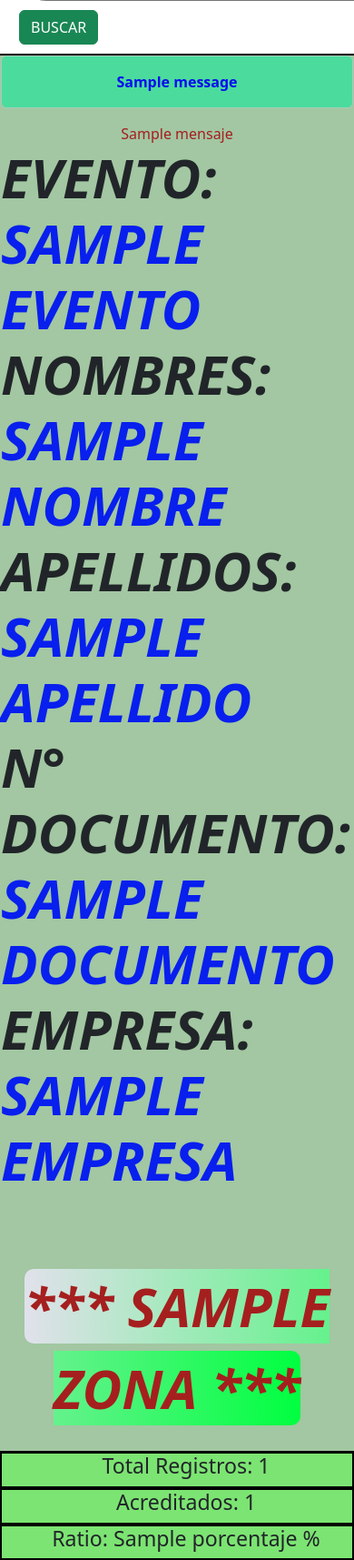
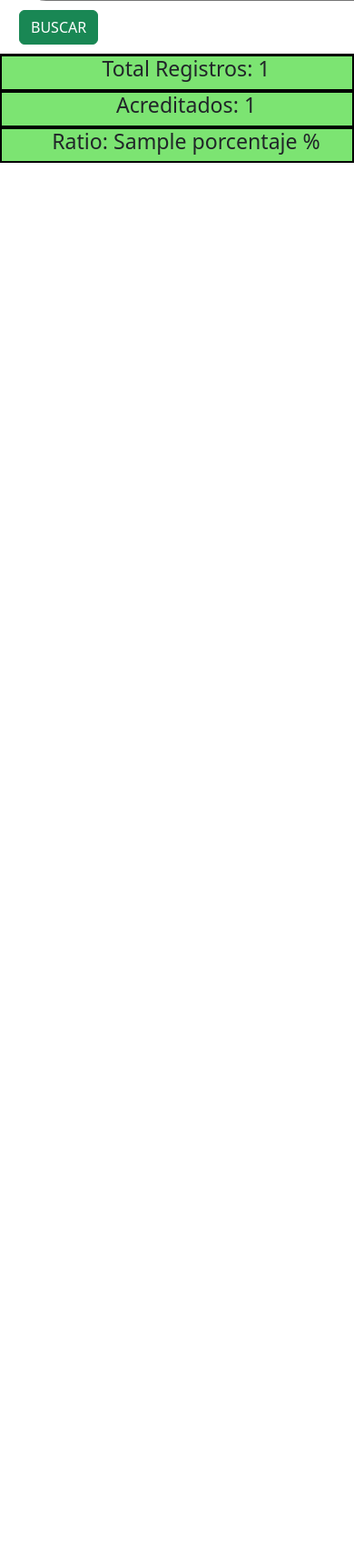
Before and after one commit to lcastillo1486/bk_acreditaciones, a Django app: template eventos/templates/acredpersonalmovil.html in a window 390 px wide; the page is wider, and only the part inside the window is pictured. Shown: the part 747-2462 px from the top of that part at 91% size. After the commit the page ends 926 px from the top of that part, so only its background shows below. Run offline with Django 4.2, Linux system fonts and the light colour scheme; the template is opened without the code that fills it: most values are stand-ins (such as "Sample title", 1, 10 or a date in 2020); one stand-in notice (Sample message) is shown.

Commit message:
prueba80

```diff
--- a/eventos/templates/acredpersonalmovil.html
+++ b/eventos/templates/acredpersonalmovil.html
@@ -3,6 +3,7 @@
 <link href="https://cdn.jsdelivr.net/npm/bootstrap@5.3.0-alpha1/dist/css/bootstrap.min.css" rel="stylesheet"
     integrity="sha384-GLhlTQ8iRABdZLl6O3oVMWSktQOp6b7In1Zl3/Jr59b6EGGoI1aFkw7cmDA6j6gD" crossorigin="anonymous">
 {% load static %}
+
 <head>
     <title>Backtrack - Acreditación</title>
     <style>
@@ -214,88 +215,29 @@
                     <input type="text" id="apellido-input" class="input-nombre" name="apellido">
             </div>
             <div class="teclado">
-        <button type="submit" id="boton-buscar" style="margin-bottom: 10px;" class="btn btn-success">BUSCAR</button>
+                <button type="submit" id="boton-buscar" style="margin-bottom: 10px;"
+                    class="btn btn-success">BUSCAR</button>
                 <!-- <a href='##' class="btn btn-success" id="boton-buscar">ACEPTAR</a> -->
             </div>
         </div>
         </form>
     </div>
 
-<div class="row">
-    <div style="text-align: center; background-color: #a2c7a2; border: 1px solid black"
-      class="col-sm-12 col-md-6 col-lg-2 col-xl-12">
-      {% if messages %}
-      {% for message in messages %}
-      {% if message.tags == 'success' %}
-      <div class=" alert alert-success">
-        {{ message }}
     </div>
-      {% else %}
-      <div class=" alert alert-error">
-        {{ message }}
-      </div>
-      {% endif %}
-      {% endfor %}
-      {% endif %}
-
-      <font style="color: #a51f1f;">
-        {{mensaje}}
-      </font>
-      <br>
-      <!-- <select>
-        {% for valor in cod %}
-          <option value="{{ valor.0 }}">{{ valor.1 }}</option>
-        {% endfor %}
-      </select>
-       -->
 
 
-
-      <h1>
-        Evento: <font style="color: #081fee;">{{evento}}</font>
-        <br>
-        Nombres: <font style="color: #081fee;">{{nombre}}</font>
-        <br>
-        Apellidos: <font style="color: #081fee;"> {{apellido}} </font>
-        <br>
-        N° Documento: <font style="color: #081fee;">{{documento}}</font>
-        <br>
-        Empresa: <font style="color: #081fee;">{{empresa}}</font>
-        <br>
-        <br>
-      </h1>
-      {% if id > 0 %}
-      <h14 id="zona" class="{% if nombre %}parpadeo{% else %}fijo{% endif %}">
-        <font style="color: #a51f1f;"> *** {{zona}} *** </font>
-      </h14>
-      {% endif %}
-      <br>
-      <br>
-
-      {% if messages %}
-      {% for message in messages %}
-      {% if 'error' in message.tags %}
-      <!-- Contenido si hay mensajes de error -->
-      {% endif %}
-      {% endfor %}
-      {% else %}
-      {% if id > 0 %}
-      <a href='/acredPersonal/{{id}}' class="f" id="acreditar">ACREDITAR</a>
-      {% else %}
-      <!-- Contenido si hay mensajes de error -->
-      {% endif %}
-      {% endif %}
-    </div>
-</div>
     <div class="row" style="margin: 0%;">
 
-      <div style="text-align: center;border: 2px solid black; background-color: #7ce472; " class="col-sm-12 col-md-6 col-lg-2 col-xl-4">
+        <div style="text-align: center;border: 2px solid black; background-color: #7ce472; "
+            class="col-sm-12 col-md-6 col-lg-2 col-xl-4">
             <h3>Total Registros: {{total_registros}}</h3>
         </div>
-      <div style="text-align: center;border: 2px solid black; background-color: #7ce472; " class="col-sm-12 col-md-6 col-lg-2 col-xl-4">
+        <div style="text-align: center;border: 2px solid black; background-color: #7ce472; "
+            class="col-sm-12 col-md-6 col-lg-2 col-xl-4">
             <h3>Acreditados: {{total_acreditado}}</h3>
         </div>
-      <div style="text-align: center;border: 2px solid black; background-color: #7ce472; " class="col-sm-12 col-md-6 col-lg-2 col-xl-4">
+        <div style="text-align: center;border: 2px solid black; background-color: #7ce472; "
+            class="col-sm-12 col-md-6 col-lg-2 col-xl-4">
             <h3>Ratio: {{porcentaje}} %</h3>
         </div>
     </div>
```
Lines whose indentation alone changed are shown as unchanged.
